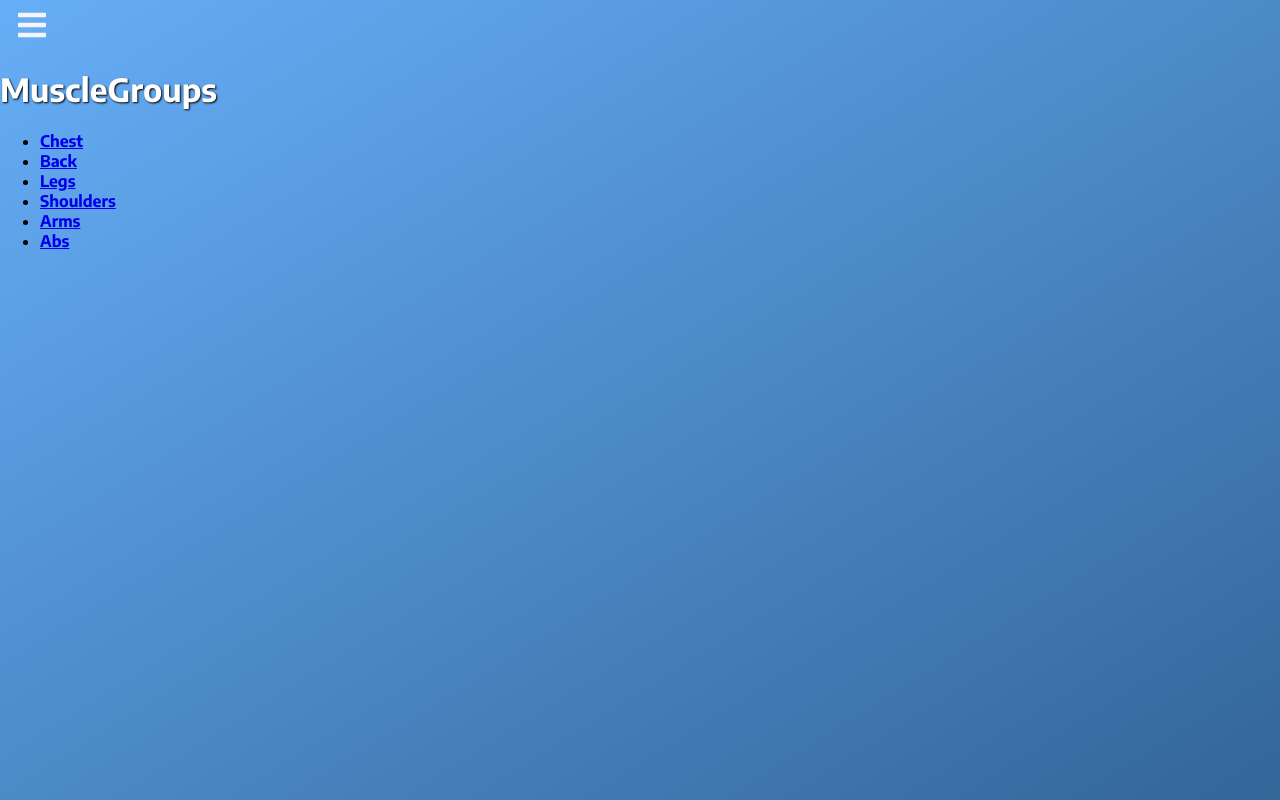
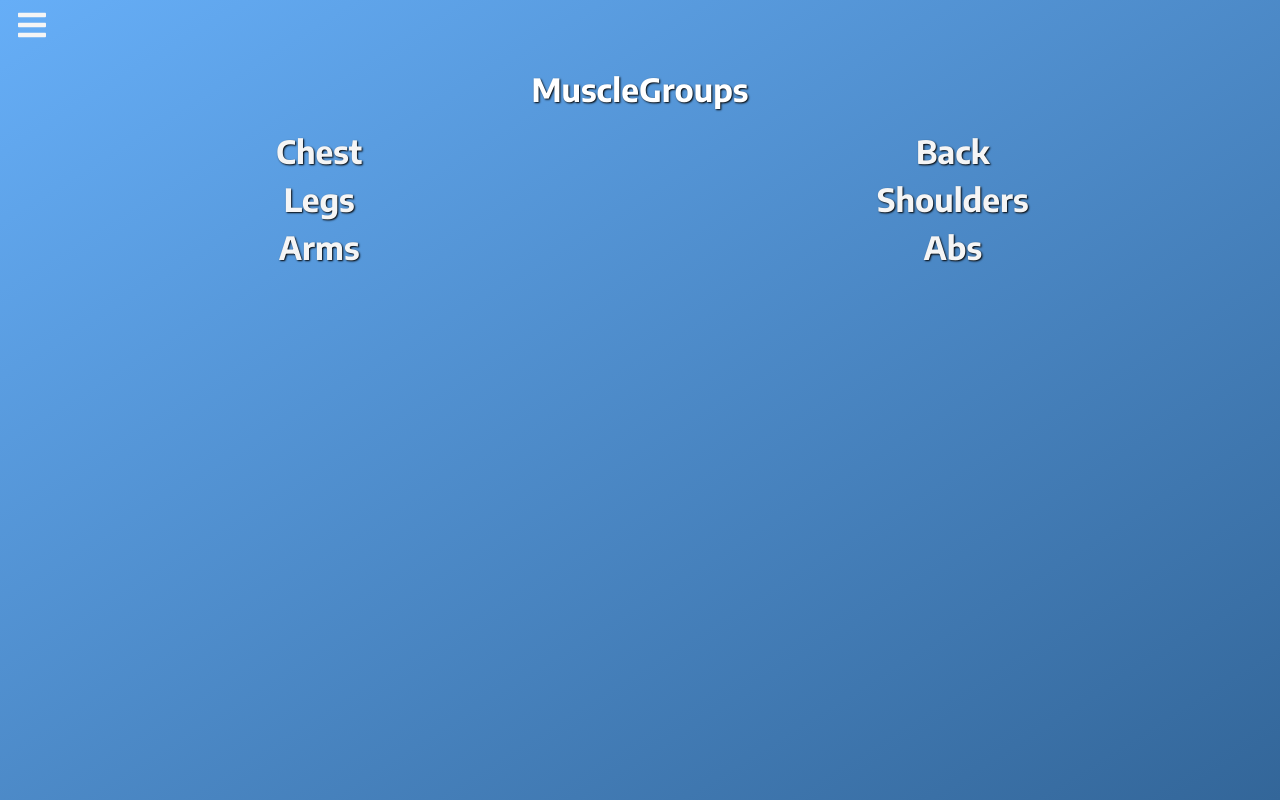
Before and after one commit to CarlMM/WorkoutJournalApp, a React (Vite) app in the folder WorkoutJournalFrontend/: page /muscles in a window 1280 px wide. Built offline with nearby package versions, Linux system fonts and the light colour scheme.

Commit message:
Proper profile page with styling
Signed-off-by: CarlMM <kaptenkeps@gmail.com>

```diff
--- a/WorkoutJournalFrontend/src/component/Home.jsx
+++ b/WorkoutJournalFrontend/src/component/Home.jsx
@@ -65,7 +65,7 @@ function Home(){
         <div className='line'>
             <div className='lineUp'>
                 <h1 className='homeScreenH1'>{currentDay}</h1>
-                <div>{clock}</div>
+                <div className='clockDiv'>{clock}</div>
                 {dailyQuote}
             </div>
         </div>
--- a/WorkoutJournalFrontend/src/component/MusclePages/MuscleGroups.jsx
+++ b/WorkoutJournalFrontend/src/component/MusclePages/MuscleGroups.jsx
@@ -9,21 +9,25 @@ import {
 } from "react-router-dom"
 
 
+import '../../cssFolder/MuscleGroups-style.css'
+
 function MuscleGroups(props) {
 
-    const loopMusclesList = props.items.map((m) =>
-        <li key={m.id}>
-            <Link to={`/muscles/${m.id}`}>{m.title}</Link>
-        </li>
-    );
-
     return (
-
-        <div>
+        <div className="mainDiv">
             <h1>MuscleGroups</h1>
-                <ul>
-                    {loopMusclesList}
+            <div className="muscleMainDiv">
+                <ul className="muscleUl">
+                    {
+                        props.items.map((m) =>
+                            <div className="muscleInnerDiv">
+                                <li key={m.id} className="muscleNav-text">
+                                    <Link to={`/muscles/${m.id}`}>{m.title}</Link>
+                                </li>
+                            </div>
+                        )}
                 </ul>
+            </div>
         </div>
 
     )
--- /dev/null
+++ b/WorkoutJournalFrontend/src/component/MyProfile/MyProfileCard.jsx
@@ -0,0 +1,23 @@
+import react from "react";
+
+
+import '../../cssFolder/MyProfileCard-style.css'
+
+
+function MyProfileCard(props){
+
+
+    return(
+        <div>
+            <div className="mainCardDiv">
+                <img src={props.pic}/>
+                <div>
+                    <h2>{props.name}</h2>
+                    <p>Hobby: {props.hobby}</p>
+                </div>
+            </div>
+        </div>
+    )
+}
+
+export default MyProfileCard
--- a/WorkoutJournalFrontend/src/component/MyProfile/MyProfilePage.jsx
+++ b/WorkoutJournalFrontend/src/component/MyProfile/MyProfilePage.jsx
@@ -1,11 +1,44 @@
 import React from 'react'
 
+import MyProfileCard from './MyProfileCard'
+import Card from '../UI/Card'
+
+
+import '../../cssFolder/MyProfilePageStyle.css'
+
+const DUMMY_PROFILE = [
+    {
+        id:1,
+        name: 'StrongCarl100',
+        pic: 'https://c.tenor.com/FmxyObFLPl0AAAAd/strong-tough.gif',
+        hobby: 'Lifting weights'
+    }
+]
 
 function MyProfilePage(){
 
+
     return (
-    <div>
+    <div className='mainDiv'>
         <h1>This is ur profilePage</h1>
+        <ul>
+            {DUMMY_PROFILE.map(p =>
+                <Card className="listItems">
+                    <MyProfileCard
+                    key={p.id}
+                    name={p.name}
+                    pic={p.pic}
+                    hobby={p.hobby}
+                    />
+                </Card>
+            )}
+        </ul>
+        {/* <ul>
+            <Card className="">
+                <MyProfileCard
+                name={DUMMY_PROFILE.name}/>
+            </Card>
+        </ul> */}
     </div>
     )
 }
--- a/WorkoutJournalFrontend/src/component/Navbar.jsx
+++ b/WorkoutJournalFrontend/src/component/Navbar.jsx
@@ -34,7 +34,7 @@ function Navbar(props) {
         </div>
         <nav className={visible ? 'nav-menu active' : 'nav-menu'}>
           <div>
-            <ul onClick={showSidebar}>
+            <ul className="arrowUl" onClick={showSidebar}>
               <FaIcons.FaArrowLeft className="menu-bars" />
             </ul>
             <ul className="nav-menu-items" onClick={showSidebar}>
--- /dev/null
+++ b/WorkoutJournalFrontend/src/component/UI/Card.jsx
@@ -0,0 +1,16 @@
+import React from "react"
+
+import './CardStyle.css'
+
+function Card(props){
+
+    const classes = 'card ' + props.className;
+
+    return(
+        <div className={classes}>
+            {props.children}
+        </div>
+    )
+}
+
+export default Card;
--- /dev/null
+++ b/WorkoutJournalFrontend/src/component/UI/CardStyle.css
@@ -0,0 +1,4 @@
+.card{
+    border-radius: 5px;
+    box-shadow: 0 1px 8px rgba(0,0,0,0.25);
+}
--- a/WorkoutJournalFrontend/src/cssFolder/Home-style.css
+++ b/WorkoutJournalFrontend/src/cssFolder/Home-style.css
@@ -2,10 +2,9 @@
     display: flex;
     text-align: center;
     position: fixed;
-    top:50%;
+    top:40%;
     left: 50%;
     transform: translate(-50%, -50%);
-
 }
 
 .lineUp{
@@ -16,6 +15,11 @@
     font-size: 7vh;
     -webkit-font-smoothing: antialiased;
     animation: 3s anim-lineUp ease-out;
+}
+
+.clockDiv{
+  -webkit-font-smoothing: antialiased;
+    animation: 5s anim-lineUp ease-out;
 }
 
 @keyframes anim-lineUp {
--- a/WorkoutJournalFrontend/src/cssFolder/MuscleGroups-style.css
+++ b/WorkoutJournalFrontend/src/cssFolder/MuscleGroups-style.css
@@ -0,0 +1,37 @@
+.mainDiv{
+    display: flex;
+    flex-direction: column;
+    text-align: center;
+}
+
+.muscleMainDiv{
+    width: 100%;
+}
+
+.muscleUl{
+    display: flex;
+    width: 90%;
+    margin: auto;
+    flex-wrap: wrap;
+    padding: 0;
+    justify-content: space-between;
+}
+
+.muscleInnerDiv{
+    width: 45%;
+}
+
+.muscleNav-text {
+    padding: 0px 8px 8px 0px;
+    list-style: none;
+}
+
+.muscleNav-text a {
+    text-decoration: none;
+    text-shadow: 1px 1px 2px black;
+    color: #f5f5f5;
+    font-size: 4vh;
+    height: 100%;
+    padding: 0 16px;
+
+}
--- /dev/null
+++ b/WorkoutJournalFrontend/src/cssFolder/MyProfileCard-style.css
@@ -0,0 +1,7 @@
+.mainCardDiv{
+    display: flex;
+    flex-direction: row;
+    color: white;
+    text-shadow: 1px 1px 2px black;
+    justify-content: space-evenly;
+}
--- /dev/null
+++ b/WorkoutJournalFrontend/src/cssFolder/MyProfilePageStyle.css
@@ -0,0 +1,19 @@
+.listItems{
+    padding: 1rem;
+    background-color: #376fa7;
+    margin: 2rem auto;
+    margin-left: 5vw;
+    margin-right: 5vw;
+    border-radius: 12px;
+    box-shadow: 0 1px 8px rgba(0,0,0,0.25);
+
+}
+
+img{
+    width: 40vw;
+    border-radius: 45px;
+}
+
+ul{
+    padding: 0;
+}
--- a/WorkoutJournalFrontend/src/cssFolder/Navbar-style.css
+++ b/WorkoutJournalFrontend/src/cssFolder/Navbar-style.css
@@ -29,6 +29,10 @@ nav {
     background: none;
 }
 
+.arrowUl{
+    padding-left: 10vw;
+}
+
 .navbar-toggle {
     width: 100%;
     padding-right: 10px;
```
